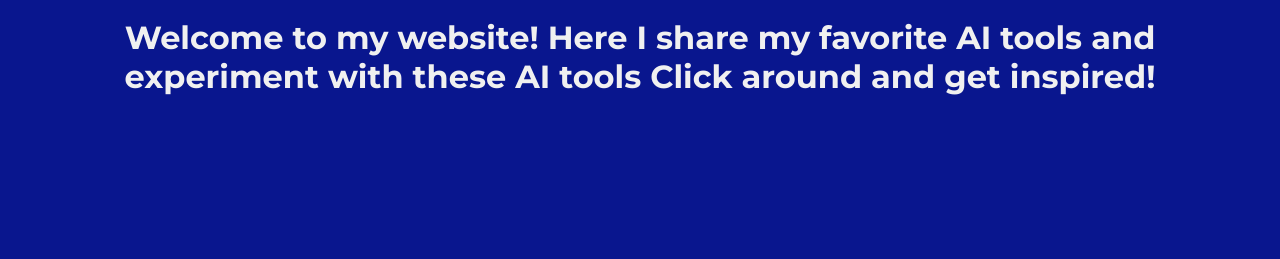
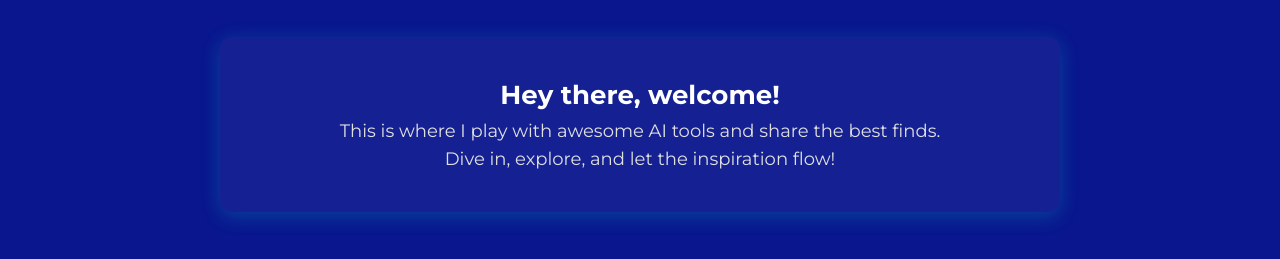
Before and after one commit to Jabbaat/eddiecool-site, a plain HTML site: page docs/index.html in a window 1280 px wide. Shown: the part 393-652 px from the top of the page. Drawn offline with Linux system fonts and the light colour scheme.

Commit message:
welkoms tekst aangepast

```diff
--- a/docs/index.html
+++ b/docs/index.html
@@ -28,8 +28,13 @@
     Your browser does not support the video tag.
   </video>
 
-<h1>Welcome to my website! Here I share my favorite AI tools and experiment with these AI tools
-    Click around and get inspired!</h1>
+  <div class="intro-tekst">
+    <p><strong>Hey there, welcome!</strong><br>
+    This is where I play with awesome AI tools and share the best finds.<br>
+    Dive in, explore, and let the inspiration flow!</p>
+  </div>
+
+
 
 <script>
     document.getElementById("hamburger-menu").addEventListener("click", function() {
--- a/docs/style.css
+++ b/docs/style.css
@@ -278,3 +278,53 @@ button:hover {
     padding: 14px 28px;
   }
 }
+h1 {
+  font-size: 30px;
+  color: #e9f1f0;
+  font-weight: 700;
+  text-shadow: 0 0 8px rgba(0, 255, 213, 0.5);
+  margin-bottom: 20px;
+ }
+
+h2 {
+  font-size: 28px;
+  color: #ffffff;
+  margin-top: 30px;
+}
+
+p {
+  font-size: 18px;
+  color: #e0e0e0;
+  line-height: 1.6;
+}
+.intro-tekst {
+  font-size: 22px;
+  line-height: 1.6;
+  color: #00ffd5; /* aqua neon vibe */
+  margin-top: 40px;
+  background-color: rgba(255, 255, 255, 0.05);
+  padding: 20px;
+  border-radius: 12px;
+  box-shadow: 0 4px 20px rgba(0, 255, 213, 0.2);
+  max-width: 800px;
+  margin-left: auto;
+  margin-right: auto;
+}
+.intro-tekst strong {
+  font-size: 26px;
+  color: #ffffff;
+}
+@keyframes fadeInSmooth {
+  from {
+    opacity: 0;
+    transform: translateY(20px);
+  }
+  to {
+    opacity: 1;
+    transform: translateY(0);
+  }
+}
+
+.intro-tekst {
+  animation: fadeInSmooth 1.2s ease-in-out both;
+}
```
